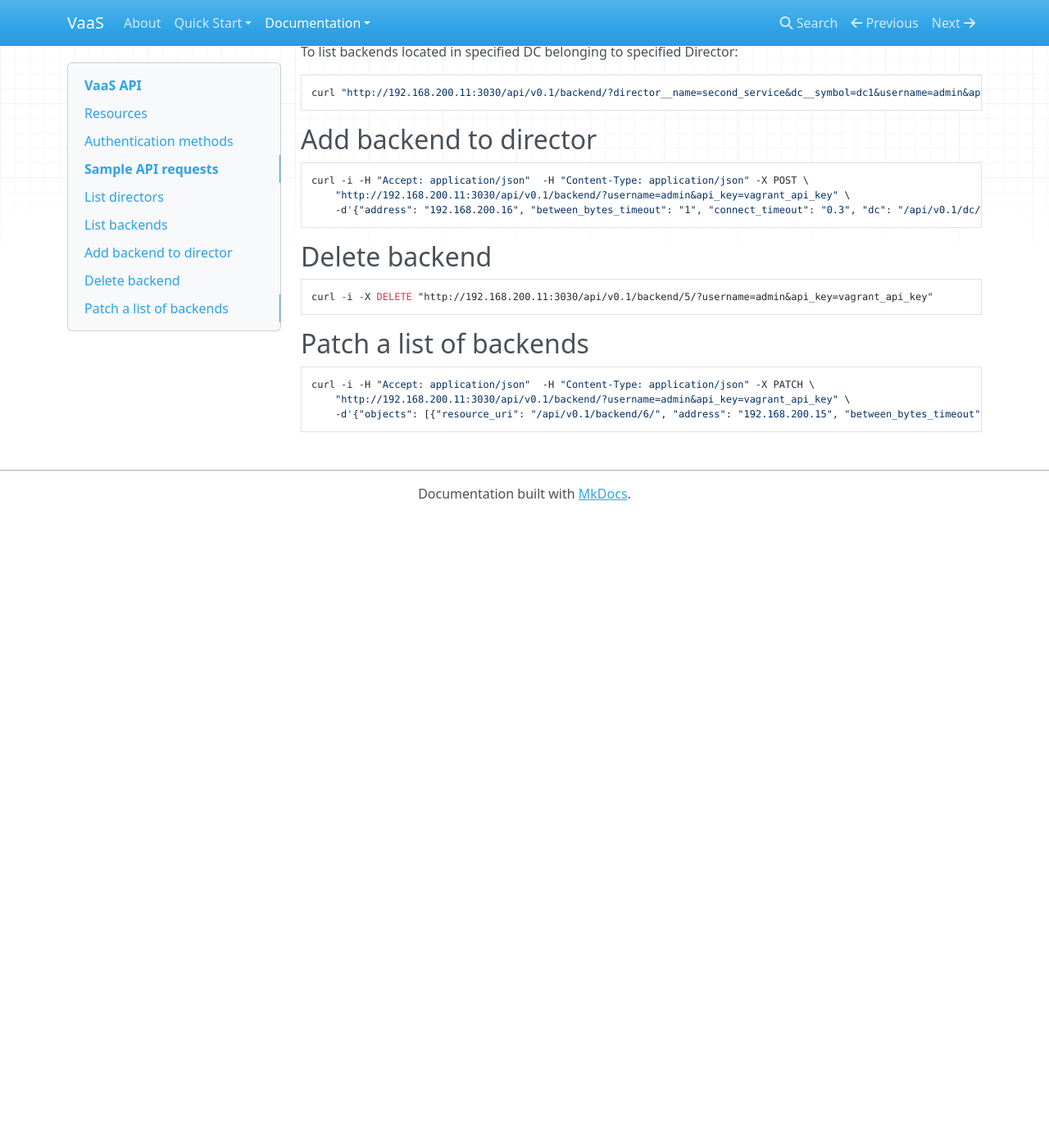
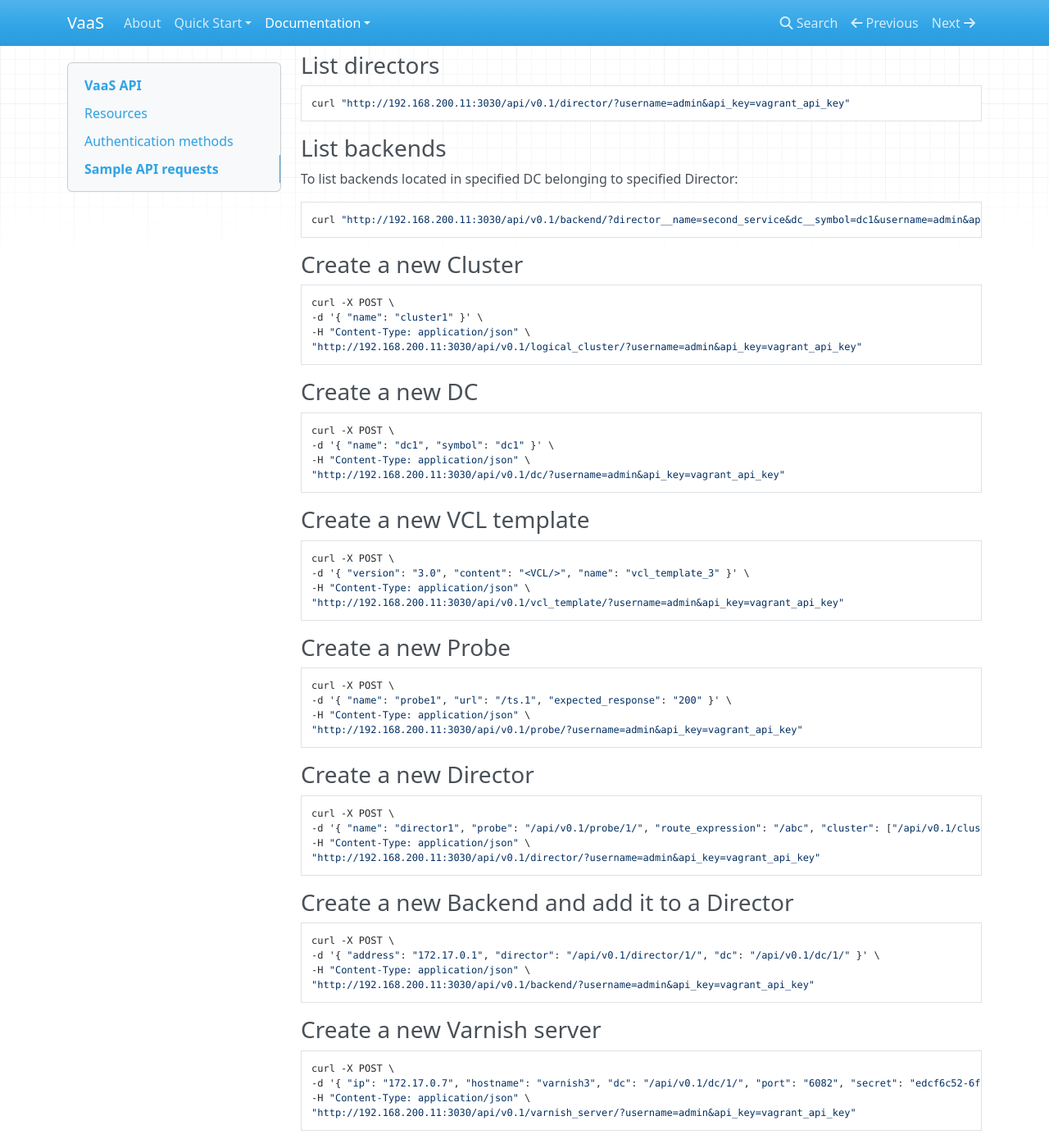
Before and after one commit to allegro/vaas, an MkDocs documentation site: the page built from docs/documentation/api.md, in a window 1280 px wide and 1400 px high, scrolled down 1196 px. Shown: the whole window at 82% size. Built offline with MkDocs 1.6.1, drawn with Linux system fonts in a browser that asks for light colours; nearby versions of some CDN libraries; old or Windows-style settings are respelled for this version of MkDocs; before the commit the page ends 1826 px from its top, so only the background shows below that; some of the changed text lies outside the part shown.

Commit message:
API documentation update

```diff
--- a/docs/documentation/api.md
+++ b/docs/documentation/api.md
@@ -8,12 +8,16 @@
 
 The following resources are available:
 
-|Name      |Description                                     |Allowed actions               |
-|----------|------------------------------------------------|------------------------------|
-|*Backend* |Represents a single node in a service (director)|preview, **add, edit, delete**|
-|*Dc*      |Datacentre                                      |preview                       |
-|*Director*|A Varnish director; may represent a SOA service |preview                       |
-|*Probe*   |A health check used to determine backend status |preview                       |
+|Name                |Description                                     |Allowed actions               |
+|--------------------|------------------------------------------------|------------------------------|
+|*Backend*           |Represents a single node in a service (director)|preview, **add, edit, delete**|
+|*Director*          |A Varnish director; may represent a SOA service |preview, **add, edit, delete**|
+|*Probe*             |A health check used to determine backend status |preview, **add, edit, delete**|
+|*Dc*                |Datacentre                                      |preview, **add, edit, delete**|
+|*Logical Cluster*   |Cluster of Varnish servers                      |preview, **add, edit, delete**|
+|*Varnish Servers*   |A Varnish server                                |preview, **add, edit, delete**|
+|*VCL Template Block*|A VCL template block                            |preview, **add, edit, delete**|
+|*VCL Template*      |A VCL template                                  |preview, **add, edit, delete**|
 
 VaaS resources can be previewed under http://<VaaS instance\>/api/v0.1/?format=json
 
@@ -31,33 +35,105 @@
 
 All examples below can be tested using [VaaS in Vagrant](../quick-start/vagrant.md).
 
-List directors
---------------
+###List directors
 
     curl "http://192.168.200.11:3030/api/v0.1/director/?username=admin&api_key=vagrant_api_key"
 
-List backends
--------------
+###List backends
 To list backends located in specified DC belonging to specified Director:
 
     curl "http://192.168.200.11:3030/api/v0.1/backend/?director__name=second_service&dc__symbol=dc1&username=admin&api_key=vagrant_api_key"
 
-Add backend to director
----------------------------
+### Create a new Cluster
 
-    curl -i -H "Accept: application/json"  -H "Content-Type: application/json" -X POST \
-        "http://192.168.200.11:3030/api/v0.1/backend/?username=admin&api_key=vagrant_api_key" \
-        -d'{"address": "192.168.200.16", "between_bytes_timeout": "1", "connect_timeout": "0.3", "dc": "/api/v0.1/dc/1/", "director": "/api/v0.1/director/2/", "enabled": true, "first_byte_timeout": "5", "max_connections": 5, "port": 8085, "weight": 5}'
+    curl -X POST \
+    -d '{ "name": "cluster1" }' \
+    -H "Content-Type: application/json" \
+    "http://192.168.200.11:3030/api/v0.1/logical_cluster/?username=admin&api_key=vagrant_api_key"
 
-Delete backend
-----------------
+### Create a new DC
 
-    curl -i -X DELETE "http://192.168.200.11:3030/api/v0.1/backend/5/?username=admin&api_key=vagrant_api_key"
+    curl -X POST \
+    -d '{ "name": "dc1", "symbol": "dc1" }' \
+    -H "Content-Type: application/json" \
+    "http://192.168.200.11:3030/api/v0.1/dc/?username=admin&api_key=vagrant_api_key"
+
+### Create a new VCL template
+
+    curl -X POST \
+    -d '{ "version": "3.0", "content": "<VCL/>", "name": "vcl_template_3" }' \
+    -H "Content-Type: application/json" \
+    "http://192.168.200.11:3030/api/v0.1/vcl_template/?username=admin&api_key=vagrant_api_key"
+
+### Create a new Probe
+
+    curl -X POST \
+    -d '{ "name": "probe1", "url": "/ts.1", "expected_response": "200" }' \
+    -H "Content-Type: application/json" \
+    "http://192.168.200.11:3030/api/v0.1/probe/?username=admin&api_key=vagrant_api_key"
+
+### Create a new Director
+
+    curl -X POST \
+    -d '{ "name": "director1", "probe": "/api/v0.1/probe/1/", "route_expression": "/abc", "cluster": ["/api/v0.1/cluster/1/"], "mode": "round-robin" }' \
+    -H "Content-Type: application/json" \
+    "http://192.168.200.11:3030/api/v0.1/director/?username=admin&api_key=vagrant_api_key"
+
+### Create a new Backend and add it to a Director
+
+    curl -X POST \
+    -d '{ "address": "172.17.0.1", "director": "/api/v0.1/director/1/", "dc": "/api/v0.1/dc/1/" }' \
+    -H "Content-Type: application/json" \
+    "http://192.168.200.11:3030/api/v0.1/backend/?username=admin&api_key=vagrant_api_key"
+
+### Create a new Varnish server
+
+    curl -X POST \
+    -d '{ "ip": "172.17.0.7", "hostname": "varnish3", "dc": "/api/v0.1/dc/1/", "port": "6082", "secret": "edcf6c52-6f93-4d0d-82b9-cd74239146b0", "template": "/api/v0.1/template/1/", "cluster": "/api/v0.1/cluster/1/", "enabled": "True" }' \
+    -H "Content-Type: application/json" \
+    "http://192.168.200.11:3030/api/v0.1/varnish_server/?username=admin&api_key=vagrant_api_key"
+
+### Delete a backend
+
+    curl -i -X DELETE "http://192.168.200.11:3030/api/v0.1/backend/1/?username=admin&api_key=vagrant_api_key"
 
 
-Patch a list of backends
-------------------------
+### Patch a list of backends
 
-    curl -i -H "Accept: application/json"  -H "Content-Type: application/json" -X PATCH \
-        "http://192.168.200.11:3030/api/v0.1/backend/?username=admin&api_key=vagrant_api_key" \
-        -d'{"objects": [{"resource_uri": "/api/v0.1/backend/6/", "address": "192.168.200.15", "between_bytes_timeout": "1", "connect_timeout": "0.3", "dc": "/api/v0.1/dc/1/", "director": "/api/v0.1/director/2/", "enabled": true, "first_byte_timeout": "5", "max_connections": 5, "port": 8085, "weight": 5}, {"resource_uri": "/api/v0.1/backend/5/", "address": "192.168.200.14", "between_bytes_timeout": "1", "connect_timeout": "0.3", "dc": "/api/v0.1/dc/1/", "director": "/api/v0.1/director/2/", "enabled": false, "first_byte_timeout": "5", "max_connections": 5, "port": 8085, "weight": 5}]}'
+    curl -X PATCH \
+    -d '{
+        "objects": [
+        {
+          "address": "172.17.0.1",
+          "between_bytes_timeout": "1",
+          "connect_timeout": "0.5",
+          "dc": "/api/v0.1/dc/1/",
+          "director": "/api/v0.1/director/1/",
+          "enabled": true,
+          "first_byte_timeout": "5",
+          "id": 1,
+          "max_connections": 5,
+          "port": 80,
+          "resource_uri": "/api/v0.1/backend/1/",
+          "status": "Healthy",
+          "weight": 1
+        },
+        {
+          "address": "172.17.0.2",
+          "between_bytes_timeout": "1",
+          "connect_timeout": "0.5",
+          "dc": "/api/v0.1/dc/1/",
+          "director": "/api/v0.1/director/1/",
+          "enabled": true,
+          "first_byte_timeout": "5",
+          "id": 2,
+          "max_connections": 5,
+          "port": 80,
+          "resource_uri": "/api/v0.1/backend/2/",
+          "status": "Healthy",
+          "weight": 1
+        }
+      ]
+    }' \
+    -H "Content-Type: application/json" \
+    "http://192.168.200.11:3030/api/v0.1/backend/?username=admin&api_key=vagrant_api_key"
```
Also changed, not shown: docs/quick-start/docker.md (+12 -3 lines).
